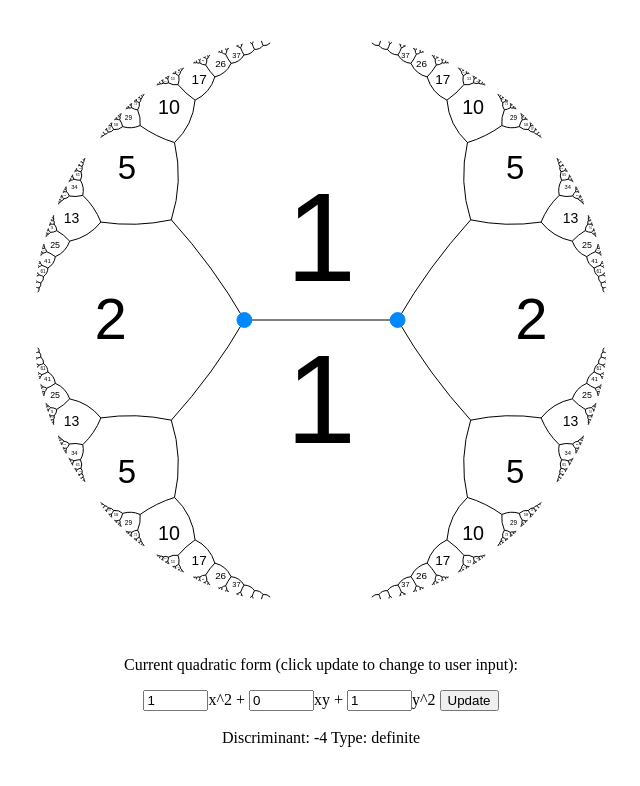
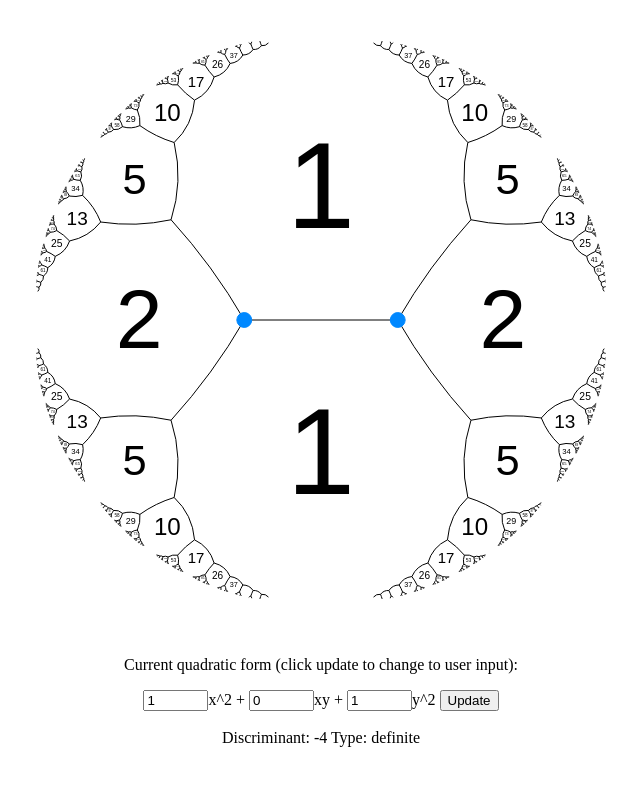
Before and after one commit to been-jamming/topographs, a plain HTML site: page index.html in a window 1280 px wide. Shown: the whole page, without its empty margins (319-959 px from the left). Drawn offline with Linux system fonts and the light colour scheme.

Commit message:
Better font rendering

```diff
--- a/index.html
+++ b/index.html
@@ -14,6 +14,15 @@
 </div>
 <body style="margin: 0px; padding: 0px;">
 <script>
+const determinant = m =>
+	m.length == 1 ?
+	m[0][0] :
+	m.length == 2 ?
+	m[0][0]*m[1][1]-m[0][1]*m[1][0] :
+	m[0].reduce((r,e,i) =>
+	r+(-1)**(i+2)*e*determinant(m.slice(1).map(c =>
+	c.filter((_,j) => i != j))),0)
+
 function set_text_size(size){
 	context.font = size.toString() + "px Arial";
 	text_size = size;
@@ -55,7 +64,7 @@ function plot_point(point, color = "#000000"){
 	context.stroke();
 }
 
-function plot_line(point0, point1){
+function plot_line(point0, point1, color = "#000000"){
 	var screen_coord0;
 	var screen_coord1;
 
@@ -63,21 +72,47 @@ function plot_line(point0, point1){
 	screen_coord1 = get_canvas_coord(point1);
 	context.beginPath();
 	context.lineWidth = 1;
-	context.strokeStyle = "#000000";
+	context.strokeStyle = color;
 	context.moveTo(screen_coord0[0], screen_coord0[1]);
 	context.lineTo(screen_coord1[0], screen_coord1[1]);
 	context.stroke();
 }
 
-function plot_circle(circle){
+function plot_circle(circle, color = "#000000"){
 	var screen_coord;
 
 	screen_coord = get_canvas_coord(circle[0]);
 	context.beginPath();
 	context.arc(screen_coord[0], screen_coord[1], circle[1]*min_side*0.45, 0, 2*Math.PI, false);
 	context.lineWidth = 1;
-	context.strokeStyle = "#000000";
+	context.strokeStyle = color;
 	context.stroke();
+}
+
+function circle_from_three_points(point0, point1, point2){
+	var m0;
+	var m1;
+	var m2;
+	var q;
+	var center_x;
+	var center_y;
+	var radius;
+
+	m0 = [[point0[0], point0[1], 1], [point1[0], point1[1], 1], [point2[0], point2[1], 1]];
+	m1 = [[point0[0]*point0[0] + point0[1]*point0[1], point0[1], 1],
+	      [point1[0]*point1[0] + point1[1]*point1[1], point1[1], 1],
+	      [point2[0]*point2[0] + point2[1]*point2[1], point2[1], 1]];
+	m2 = [[point0[0]*point0[0] + point0[1]*point0[1], point0[0], 1],
+	      [point1[0]*point1[0] + point1[1]*point1[1], point1[0], 1],
+	      [point2[0]*point2[0] + point2[1]*point2[1], point2[0], 1]];
+
+	q = determinant(m0);
+	center_x = determinant(m1)/(2*q);
+	center_y = -determinant(m2)/(2*q);
+
+	radius = Math.sqrt((center_x - point0[0])*(center_x - point0[0]) + (center_y - point0[1])*(center_y - point0[1]));
+
+	return [[center_x, center_y], radius];
 }
 
 function hyperbolic_line(point0, point1){
@@ -309,23 +344,14 @@ function hyperbolic_point_angle_dist(point, angle, dist, do_draw, color = "#0000
 	return [return_value, angle0];
 }
 
-function push_text(point, angle, text){
-	var e_dist;
-	var center_dist;
-	var text_location = [0, 0];
-	var text_angle;
+function text_in_circle(text, circle){
+	var text_location;
+	var screen_radius;
 
-	e_dist = Math.sqrt(point[0]*point[0] + point[1]*point[1]);
-	text_location[0] = point[0] + Math.cos(angle)*(1 - e_dist)*0.7246083823764354;
-	text_location[1] = point[1] + Math.sin(angle)*(1 - e_dist)*0.7246083823764354;
-	e_dist = Math.sqrt(text_location[0]*text_location[0] + text_location[1]*text_location[1]);
-	text_angle = Math.atan2(text_location[1], text_location[0]);
-	set_text_size((1 - e_dist*e_dist)*min_side/4);
-	text_location[0] -= Math.cos(text_angle)*(1 - e_dist)/3;
-	text_location[1] -= Math.sin(text_angle)*(1 - e_dist)/3;
-	text_location = get_canvas_coord(text_location);
-	canvas_center_text(text, text_location, (1 - e_dist)*min_side/2);
-	return;
+	text_location = get_canvas_coord(circle[0]);
+	screen_radius = circle[1]*min_side*0.45;
+	set_text_size(screen_radius*4/5);
+	canvas_center_text(text, text_location, screen_radius*6/5);
 }
 
 function draw_tree_right(point, angle, depth, text_depth, val0, val1, val2){
@@ -336,6 +362,7 @@ function draw_tree_right(point, angle, depth, text_depth, val0, val1, val2){
 	var e_dist;
 	var center_dist;
 	var text_location;
+	var horocycle;
 
 	if(depth < 1){
 		return;
@@ -353,13 +380,15 @@ function draw_tree_right(point, angle, depth, text_depth, val0, val1, val2){
 	} else {
 		p1 = hyperbolic_point_angle_dist(point, angle - branch_angle, side_lengths, true);
 	}
+	horocycle = circle_from_three_points(point, p0[0], p1[0]);
 	if(text_depth > 0){
 		if(val2 == 0){
 			context.fillStyle = "#0088FF";
 		} else {
 			context.fillStyle = "#000000";
 		}
-		push_text(point, angle, val2.toString());
+
+		text_in_circle(val2.toString(), horocycle);
 	}
 
 	if(Math.abs(val0 + val1) >= Math.abs(val2) && Math.abs(val0 + val2) >= Math.abs(val1) && Math.abs(val1 + val2) >= Math.abs(val0)){
@@ -378,6 +407,7 @@ function draw_tree_left(point, angle, depth, text_depth, val0, val1, val2){
 	var e_dist;
 	var center_dist;
 	var text_location;
+	var horocycle;
 
 	if(depth < 1){
 		return;
@@ -395,13 +425,15 @@ function draw_tree_left(point, angle, depth, text_depth, val0, val1, val2){
 	} else {
 		p1 = hyperbolic_point_angle_dist(point, angle - branch_angle, side_lengths, true);
 	}
+	horocycle = circle_from_three_points(point, p0[0], p1[0]);
 	if(text_depth > 0){
 		if(val2 == 0){
 			context.fillStyle = "#0088FF";
 		} else {
 			context.fillStyle = "#000000";
 		}
-		push_text(point, angle, val2.toString());
+
+		text_in_circle(val2.toString(), horocycle);
 	}
 
 	if(Math.abs(val0 + val1) >= Math.abs(val2) && Math.abs(val0 + val2) >= Math.abs(val1) && Math.abs(val1 + val2) >= Math.abs(val0)){
@@ -415,6 +447,8 @@ function draw_tree_left(point, angle, depth, text_depth, val0, val1, val2){
 function render_stop(){
 	var left;
 	var right;
+	var top_point = [0.5206196257033036, 0.3480357778928463];
+	var bottom_point = [0.5206196257033036, -0.3480357778928463];
 	var screen_coord0;
 	var screen_coord1;
 
@@ -422,6 +456,8 @@ function render_stop(){
 
 	left = [-(Math.exp(side_lengths/2) - 1)/(Math.exp(side_lengths/2) + 1), 0];
 	right = [(Math.exp(side_lengths/2) - 1)/(Math.exp(side_lengths/2) + 1), 0];
+	horocycle_top = circle_from_three_points(left, right, top_point);
+	horocycle_bottom = circle_from_three_points(left, right, bottom_point);
 
 	screen_coord0 = get_canvas_coord(left);
 	screen_coord1 = get_canvas_coord(right);
@@ -443,26 +479,38 @@ function render_stop(){
 	} else {
 		context.fillStyle = "#000000";
 	}
-	push_text(right, 2*Math.PI/3, home_value0.toString());
+	//push_text(right, 2*Math.PI/3, home_value0.toString());
+	text_in_circle(home_value0.toString(), horocycle_top);
 	if(home_value1 == 0){
 		context.fillStyle = "#0088FF";
 	} else {
 		context.fillStyle = "#000000";
 	}
-	push_text(left, -Math.PI/3, home_value1.toString());
-	draw_tree_right(right, 0, 9, 6, home_value1, home_value0, home_value2);
-	draw_tree_left(left, Math.PI, 9, 6, home_value1, home_value0, home_value3);
+	//push_text(left, -Math.PI/3, home_value1.toString());
+	text_in_circle(home_value1.toString(), horocycle_bottom);
+	draw_tree_right(right, 0, render_depth, text_depth, home_value1, home_value0, home_value2);
+	draw_tree_left(left, Math.PI, render_depth, text_depth, home_value1, home_value0, home_value3);
 	animation_time = 0;
 }
 
 function render(){
 	var new_home_value;
+	var top_point = [0.5206196257033036, 0.3480357778928463];
+	var bottom_point = [0.5206196257033036, -0.3480357778928463];
+	var top_point_translated;
+	var bottom_point_translated;
+	var horocycle_top;
+	var horocycle_bottom;
 
 	context.clearRect(0, 0, canvas.width, canvas.height);
 
 	x_val = (Math.exp(side_lengths/2) - 1)/(Math.exp(side_lengths/2) + 1);
 	left = animate_point([-x_val, 0]);
 	right = animate_point([x_val, 0]);
+	top_point_translated = animate_point(top_point);
+	bottom_point_translated = animate_point(bottom_point);
+	horocycle_top = circle_from_three_points(left, right, top_point_translated);
+	horocycle_bottom = circle_from_three_points(left, right, bottom_point_translated);
 
 	h_seg = hyperbolic_line(left, right);
 	if(animation_type == "bottom_right" || animation_type == "bottom_left"){
@@ -484,27 +532,19 @@ function render(){
 	} else {
 		context.fillStyle = "#000000";
 	}
-	if(animation_type == "bottom_right"){
-		push_text(right, right_angle + 2*Math.PI/3, home_value0.toString());
-	} else if(animation_type == "bottom_left"){
-		push_text(left, left_angle - 2*Math.PI/3, home_value0.toString());
-	} else {
-		push_text([x_val, 0], 2*Math.PI/3, home_value0.toString());
-	}
+
+	text_in_circle(home_value0.toString(), horocycle_top);
+
 	if(home_value1 == 0){
 		context.fillStyle = "#0088FF";
 	} else {
 		context.fillStyle = "#000000";
 	}
-	if(animation_type == "top_left"){
-		push_text(left, left_angle + 2*Math.PI/3, home_value1.toString());
-	} else if(animation_type == "top_right"){
-		push_text(right, right_angle - 2*Math.PI/3, home_value1.toString());
-	} else {
-		push_text([-x_val, 0], -Math.PI/3, home_value1.toString());
-	}
-	draw_tree_right(right, right_angle, 9, 6, home_value1, home_value0, home_value2);
-	draw_tree_left(left, left_angle, 9, 6, home_value1, home_value0, home_value3);
+
+	text_in_circle(home_value1.toString(), horocycle_bottom);
+
+	draw_tree_right(right, right_angle, render_depth, text_depth, home_value1, home_value0, home_value2);
+	draw_tree_left(left, left_angle, render_depth, text_depth, home_value1, home_value0, home_value3);
 
 	animation_time += animation_inc;
 	if(Math.abs(animation_time) > 1){
@@ -587,34 +627,6 @@ function canvas_click(event){
 	}
 }
 
-/*
-function canvas_touch(event){
-	var click_x;
-	var click_y;
-	var rect;
-
-	if(event.touches.length == 1){
-		rect = canvas.getBoundingClientRect();
-		click_x = event.touches[0].clientX - rect.left;
-		click_y = event.touches[0].clientY - rect.top;
-
-		if(click_x >= canvas.width/2 && click_y <= canvas.height/2){
-			animation_type = "top_right";
-			begin_animation();
-		} else if(click_x < canvas.width/2 && click_y <= canvas.height/2){
-			animation_type = "top_left";
-			begin_animation();
-		} else if(click_x >= canvas.width/2 && click_y > canvas.height/2){
-			animation_type = "bottom_right";
-			begin_animation();
-		} else {
-			animation_type = "bottom_left";
-			begin_animation();
-		}
-	}
-}
-*/
-
 function update_topograph(){
 	var a;
 	var b;
@@ -664,7 +676,10 @@ function start(){
 		max_side = canvas.width;
 	}
 	context = canvas.getContext("2d");
-	side_lengths = 1.09;
+	side_lengths = 1.092;
+	render_depth = 9;
+	text_depth = 6;
+	frame_rate = 20;
 	branch_angle = Math.PI/3;
 
 	document.getElementById("a").value = "1";
```
